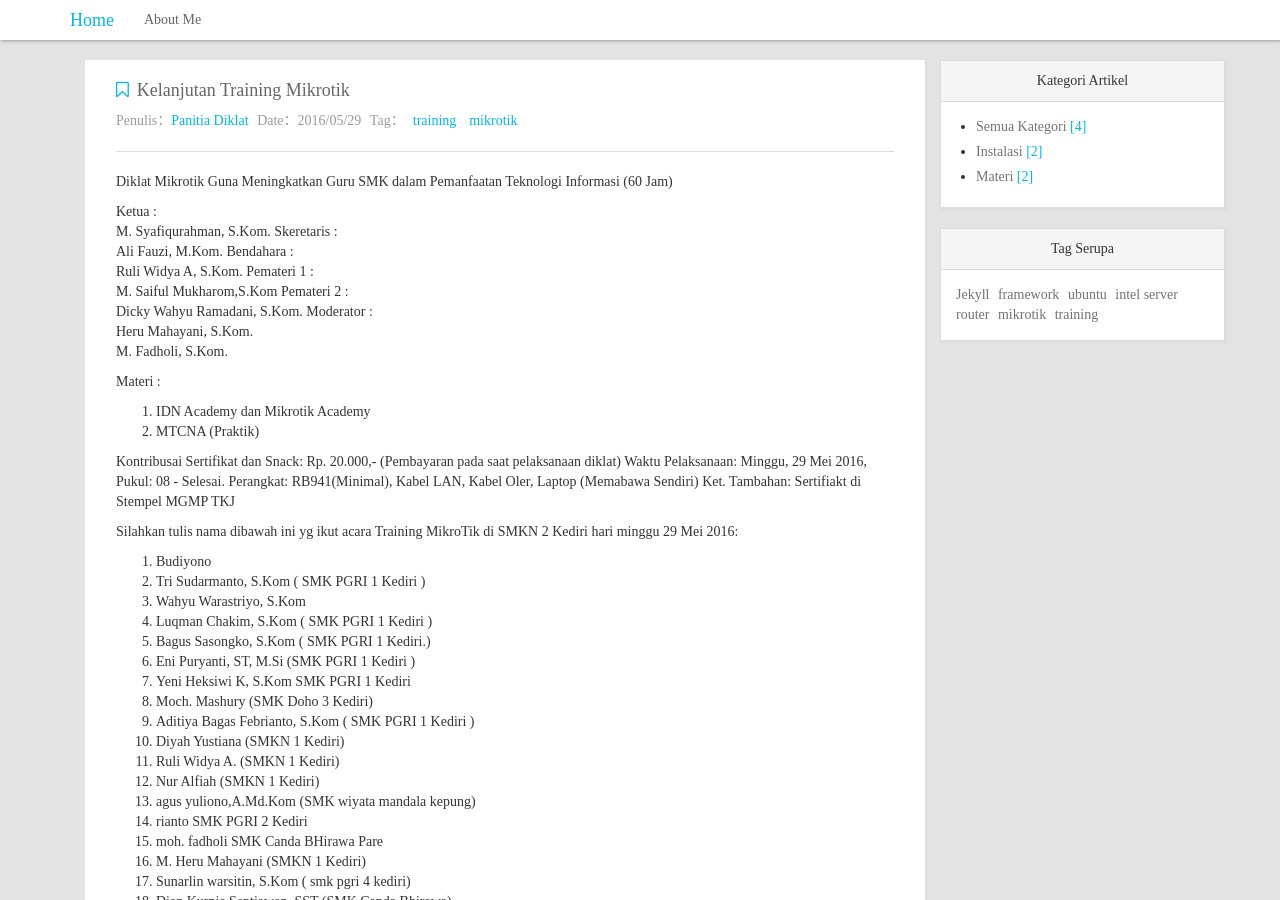
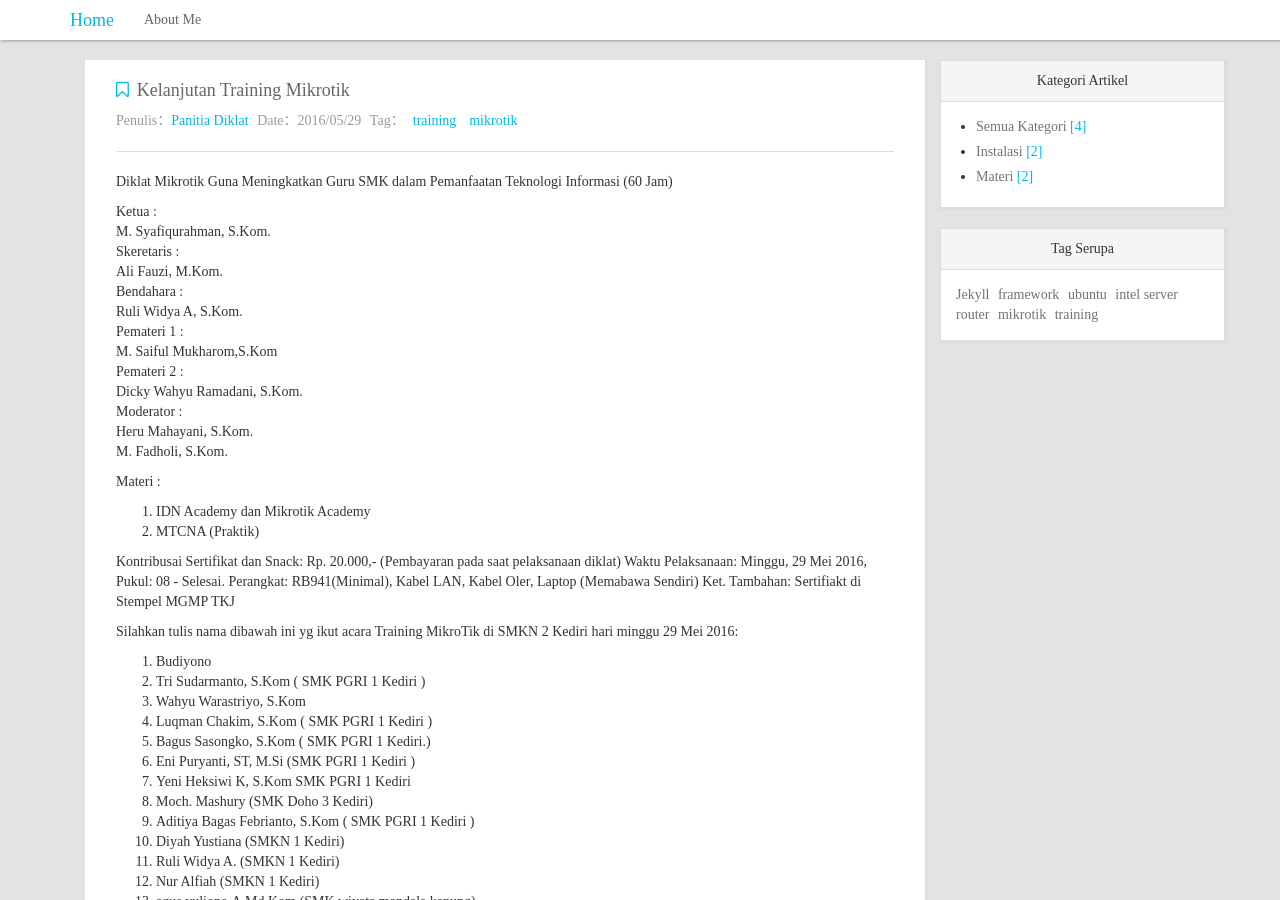
Before and after one commit to saifulindo/myblog, a Jekyll site: the page built from _posts/2016-05-29-kelanjutan-training-mikrotik.md, in a window 1280 px wide and 900 px high. Built offline with Jekyll 4.4.1, drawn with Linux system fonts in a browser that asks for light colours; nearby versions of some CDN libraries.

```diff
--- a/_posts/2016-05-29-kelanjutan-training-mikrotik.md
+++ b/_posts/2016-05-29-kelanjutan-training-mikrotik.md
@@ -9,11 +9,11 @@ excerpt: ""
 
 Diklat Mikrotik Guna Meningkatkan Guru SMK dalam Pemanfaatan Teknologi Informasi (60 Jam)
 
-Ketua		: <br>M. Syafiqurahman, S.Kom.
-Skeretaris	: <br>Ali Fauzi, M.Kom.
-Bendahara	: <br>Ruli Widya A, S.Kom.
-Pemateri 1	: <br>M. Saiful Mukharom,S.Kom
-Pemateri 2	: <br>Dicky Wahyu Ramadani, S.Kom.
+Ketua		: <br>M. Syafiqurahman, S.Kom.<br>
+Skeretaris	: <br>Ali Fauzi, M.Kom.<br>
+Bendahara	: <br>Ruli Widya A, S.Kom.<br>
+Pemateri 1	: <br>M. Saiful Mukharom,S.Kom<br>
+Pemateri 2	: <br>Dicky Wahyu Ramadani, S.Kom.<br>
 Moderator	: <br>Heru Mahayani, S.Kom.<br>
 		      M. Fadholi, S.Kom.
 
```
